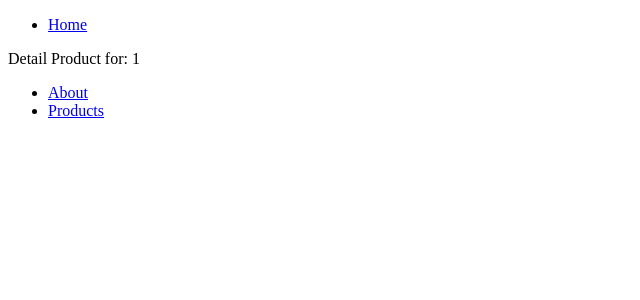
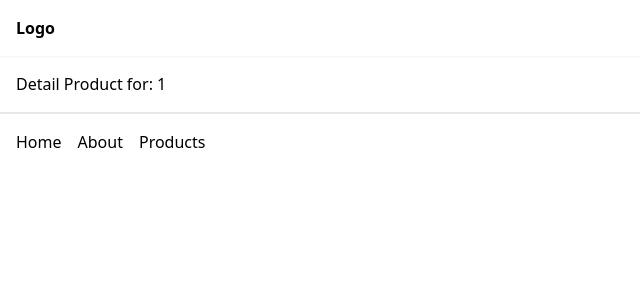
Before and after one commit to A-Marvulle/nuxt-store, a Nuxt app: page /products/1 in a window 1280 px wide. Shown: the top 300 px of the page, without its empty margins (0-640 px from the left). Built offline with nearby package versions, Linux system fonts and the light colour scheme.

Commit message:
style: add tailwind and style header

```diff
--- a/app/layouts/default.vue
+++ b/app/layouts/default.vue
@@ -1,17 +1,17 @@
 <template>
   <div>
-    <header>
-      <nav>
-        <ul>
+    <header class="shadow-sm bg-white">
+      <nav class="container mx-auto p-4 flex justify-between">
+        <NuxtLink to="/" class="font-bold">Logo</NuxtLink>
+        <ul class="flex gap-4">
           <li><NuxtLink to="/">Home</NuxtLink></li>
           <li><NuxtLink to="/about">About</NuxtLink></li>
-          <li><NuxtLink to="/products">Products</NuxtLink></li>
+          <li><NuxtLink to="/products" class="btn">Products</NuxtLink></li>
         </ul>
       </nav>
     </header>
-
     <!-- ? PAGE CONTENT -->
-    <div>
+    <div class="container mx-auto p-4">
       <slot />
     </div>
     <!-- ? END PAGE CONTENT -->
--- a/app/layouts/products.vue
+++ b/app/layouts/products.vue
@@ -1,26 +1,29 @@
 <template>
   <div>
-    <header>
-      <nav>
-        <ul>
-          <li><NuxtLink to="/">Home</NuxtLink></li>
-        </ul>
+    <header class="shadow-sm bg-white">
+      <nav class="container mx-auto p-4">
+        <NuxtLink to="/products" class="font-bold">Logo</NuxtLink>
       </nav>
     </header>
 
-    <!-- ? START PAGE CONTENT -->
-    <div>
+    <!-- ? PAGE CONTENT -->
+    <div class="container mx-auto p-4">
       <slot />
     </div>
     <!-- ? END PAGE CONTENT -->
 
-    <header>
-      <nav>
-        <ul>
-          <li><NuxtLink to="/about">About</NuxtLink></li>
-          <li><NuxtLink to="/products">Products</NuxtLink></li>
-        </ul>
-      </nav>
-    </header>
+    <footer class="container mx-auto p-4 flex justify-between border-t-2">
+      <ul class="flex gap-4">
+        <li><NuxtLink to="/">Home</NuxtLink></li>
+        <li><NuxtLink to="/about">About</NuxtLink></li>
+        <li><NuxtLink to="/products">Products</NuxtLink></li>
+      </ul>
+    </footer>
   </div>
 </template>
+
+<style scoped>
+.router-link-exact-active {
+  color: #12b488;
+}
+</style>
--- /dev/null
+++ b/assets/css/tailwind.css
@@ -0,0 +1,17 @@
+@tailwind base;
+@tailwind components;
+@tailwind utilities;
+
+body {
+  @apply bg-gray-50;
+}
+
+@layer components {
+  .btn {
+    @apply bg-[#12b488] text-white px-3 py-2 rounded-md text-sm text-white;
+  }
+}
+
+.router-link-exact-active {
+  color: #12b488;
+}
--- a/nuxt.config.ts
+++ b/nuxt.config.ts
@@ -1,5 +1,6 @@
 // https://nuxt.com/docs/api/configuration/nuxt-config
 export default defineNuxtConfig({
   compatibilityDate: '2025-07-15',
-  devtools: { enabled: true }
+  devtools: { enabled: true },
+  modules: ['@nuxtjs/tailwindcss']
 })
--- a/package.json
+++ b/package.json
@@ -10,6 +10,7 @@
     "postinstall": "nuxt prepare"
   },
   "dependencies": {
+    "@nuxtjs/tailwindcss": "^6.14.0",
     "nuxt": "^4.3.1",
     "vue": "^3.5.28",
     "vue-router": "^4.6.4"
```
Also changed, not shown: 1 other file (tests, documents, lock files or other folders).
